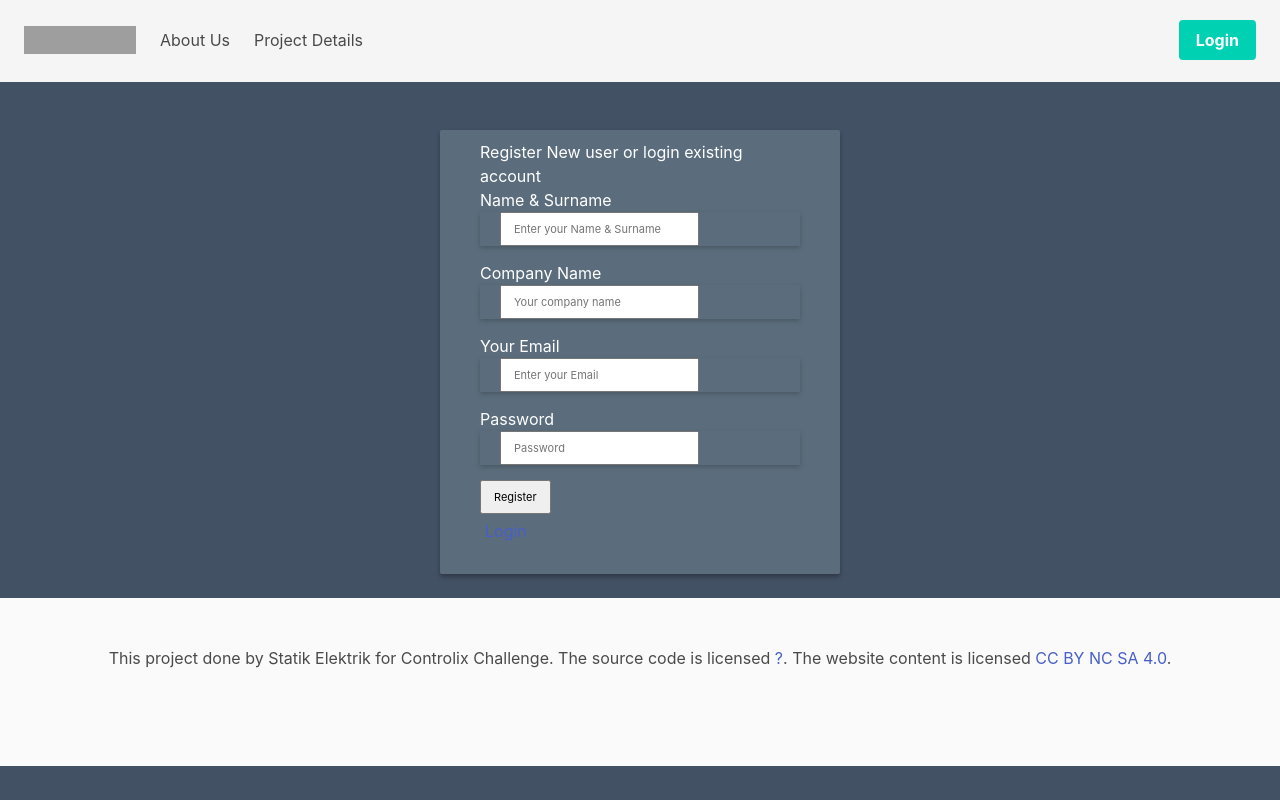
After one commit to StatikElektrik/web-server, a Flask app: template server/templates/register.html in a window 1280 px wide. The commit adds this page. Run offline with Flask 3, Linux system fonts and the light colour scheme; the template is opened without the code that fills it, so the values that code supplies are empty; parts of the project's set-up code (start-up, migrations or seed data) failed here and were passed over; some libraries are stand-ins or nearby versions; grey boxes are pictures that could not be loaded.

Commit message:
Register functions added in RegisterHandler, according to dashboard in main page changed with login.

```diff
--- a/server/static/style.css
+++ b/server/static/style.css
@@ -1 +1,128 @@
 @import "https://cdn.jsdelivr.net/npm/bulma@0.9.4/css/bulma.min.css";
+
+@import "https://cdn.jsdelivr.net/npm/bulma@0.9.4/css/bulma.min.css";
+
+body {
+    background-color: #435165;
+    margin: 0;
+  }
+
+  .login-box
+   {
+    height: 50%;
+    width: 30%;
+    border: 1px solid grey;
+    margin-left: 35%;
+    margin-top: 10%;
+    position: relative;
+         box-shadow: 21px 12px 24px 10px rgba(0, 0, 0, .5);
+         background: #dadada;
+   }
+   .login-header
+   {
+    text-align: center;
+    font-family: "vardhana",cursive;
+    font-size: 35px;
+    background: linear-gradient(to bottom, #00bfff 0%, #5b6d7c 100%);
+    color:#fff;
+    position: relative;
+         box-shadow: 1px 3px 14px  rgba(0, 0, 0, .5);
+   }
+   .login-body
+   {
+    padding: 20px;
+    line-height: 2;
+   }
+  .msg {
+  color: #721c24;
+     background-color: #f8d7da;
+     border-color: #f5c6cb;
+  padding: .75rem 1.25rem;
+     margin-bottom: 1rem;
+     border: 1px solid transparent;
+     border-radius: .25rem;
+  }
+  .main{
+   margin-top:50px;
+  }
+
+  h1.title {
+  font-size: 50px;
+  font-family: 'Passion One', cursive;
+  font-weight: 400;
+  }
+
+  hr{
+  width: 10%;
+  color: #fff;
+  }
+
+  .form-group{
+  margin-bottom: 15px;
+  }
+
+  label{
+  margin-bottom: 15px;
+  }
+
+  input,
+  input::-webkit-input-placeholder {
+     font-size: 11px;
+     padding-top: 3px;
+  }
+
+  .main-login{
+   background-color: #fff;
+     /* shadows and rounded borders */
+     -moz-border-radius: 2px;
+     -webkit-border-radius: 2px;
+     border-radius: 2px;
+     -moz-box-shadow: 0px 2px 2px rgba(0, 0, 0, 0.3);
+     -webkit-box-shadow: 0px 2px 2px rgba(0, 0, 0, 0.3);
+     box-shadow: 0px 2px 2px rgba(0, 0, 0, 0.3);
+
+  }
+  .form-control {
+     height: auto!important;
+  padding: 8px 12px !important;
+  }
+  .input-group {
+     -webkit-box-shadow: 0px 2px 5px 0px rgba(0,0,0,0.21)!important;
+     -moz-box-shadow: 0px 2px 5px 0px rgba(0,0,0,0.21)!important;
+     box-shadow: 0px 2px 5px 0px rgba(0,0,0,0.21)!important;
+  }
+  .main-center{
+   margin-top: 30px;
+   margin: 0 auto;
+   max-width: 400px;
+     padding: 10px 40px;
+  background:#5b6d7c;
+      color: #FFF;
+     text-shadow: none;
+  -webkit-box-shadow: 0px 3px 5px 0px rgba(0,0,0,0.31);
+  -moz-box-shadow: 0px 3px 5px 0px rgba(0,0,0,0.31);
+  box-shadow: 0px 3px 5px 0px rgba(0,0,0,0.31);
+
+  }
+  span.input-group-addon i {
+     color: #fff;
+     font-size: 17px;padding:10px;
+  }
+
+  .login-button{
+  margin-top: 5px;
+  }
+
+  .login-register{
+  font-size: 11px;
+  text-align: center;
+  }
+
+  .site-header {
+     background-color: rgba(0, 0, 0, .85);
+     -webkit-backdrop-filter: saturate(180%) blur(20px);
+     backdrop-filter: saturate(180%) blur(20px);
+  }
+  .site-header a {
+  color:#fff;
+  }
--- a/server/templates/partials/navbar.html
+++ b/server/templates/partials/navbar.html
@@ -20,7 +20,7 @@
         <div class="navbar-end">
             <div class="navbar-item">
                 <div class="buttons">
-                    <a class="button is-primary"><strong>Dashboard</strong></a>
+                    <a class="button is-primary" href="{{ url_for('PageRoutes.login')}}"><strong>Login</strong></a>
                 </div>
             </div>
         </div>
--- /dev/null
+++ b/server/templates/register.html
@@ -0,0 +1,72 @@
+{% extends 'partials/base.html' %} {% block title %}Sign Up{% endblock %} {% block
+    content %}
+    <div class="container">
+      <div class="row main">
+       <div class="main-login main-center">
+       <h5>Register New user or login existing account</h5>
+        <form action="{{ url_for('register') }}" method="post" autocomplete="off">
+         <div class="form-group">
+          <label for="name_surname" class="cols-sm-2 control-label">Name & Surname</label>
+          <div class="cols-sm-10">
+           <div class="input-group">
+            <span class="input-group-addon"><i class="fa fa-user fa" aria-hidden="true"></i></span>
+            <input type="text" class="form-control" name="name_surname" id="name_surname"  placeholder="Enter your Name & Surname"/>
+           </div>
+          </div>
+         </div>
+         <div class="form-group">
+          <label for="company" class="cols-sm-2 control-label">Company Name</label>
+          <div class="cols-sm-10">
+           <div class="input-group">
+            <span class="input-group-addon"><i class="fa fa-user fa" aria-hidden="true"></i></span>
+            <input type="text" class="form-control" name="company" id="company"  placeholder="Your company name"/>
+           </div>
+          </div>
+         </div>
+
+         <div class="form-group">
+          <label for="email" class="cols-sm-2 control-label">Your Email</label>
+          <div class="cols-sm-10">
+           <div class="input-group">
+            <span class="input-group-addon"><i class="fa fa-envelope fa" aria-hidden="true"></i></span>
+            <input type="text" class="form-control" name="email" id="email"  placeholder="Enter your Email"/>
+           </div>
+          </div>
+         </div>
+
+         <div class="form-group">
+          <label for="password" class="cols-sm-2 control-label">Password</label>
+          <div class="cols-sm-10">
+           <div class="input-group">
+            <span class="input-group-addon"><i class="fa fa-lock fa-lg" aria-hidden="true"></i></span>
+            <input type="password" class="form-control" name="password" placeholder="Password" id="password" required  placeholder="Enter your Password"/>
+           </div>
+          </div>
+         </div>
+
+         <div class="form-group ">
+           {% with messages = get_flashed_messages()  %}
+           {% if messages %}
+           {% for message in messages %}
+           <div class="alert alert-success alert-dismissible fade show" role="alert">
+             {{ message }}
+             <button type="button" class="close" data-dismiss="alert" aria-label="Close">
+               <span aria-hidden="true">×</span>
+             </button>
+           </div>
+           {% endfor %}
+           {% endif %}
+           {% endwith %}
+          <input type="submit" value="Register" class="form-control btn btn-primary " name="">
+          <p style="padding:5px;">
+          <a href="{{ url_for('login') }}" class="btn btn-dark ">Login</a></p>
+
+         </div>
+
+        </form>
+       </div>
+      </div>
+     </div>
+    <script src="https://maxcdn.bootstrapcdn.com/bootstrap/4.1.1/js/bootstrap.min.js"></script>
+    <script src="https://cdnjs.cloudflare.com/ajax/libs/jquery/3.2.1/jquery.min.js"></script>
+    {% endblock %}
```
Also changed, not shown: database/RegisterHandler.py (added, +106 -0 lines), server/templates/home.html (added, +8 -0 lines), server/templates/login.html (added, +32 -0 lines), server/templates/profile.html (added, +24 -0 lines), server/templates/profile_layout.html (added, +72 -0 lines).
